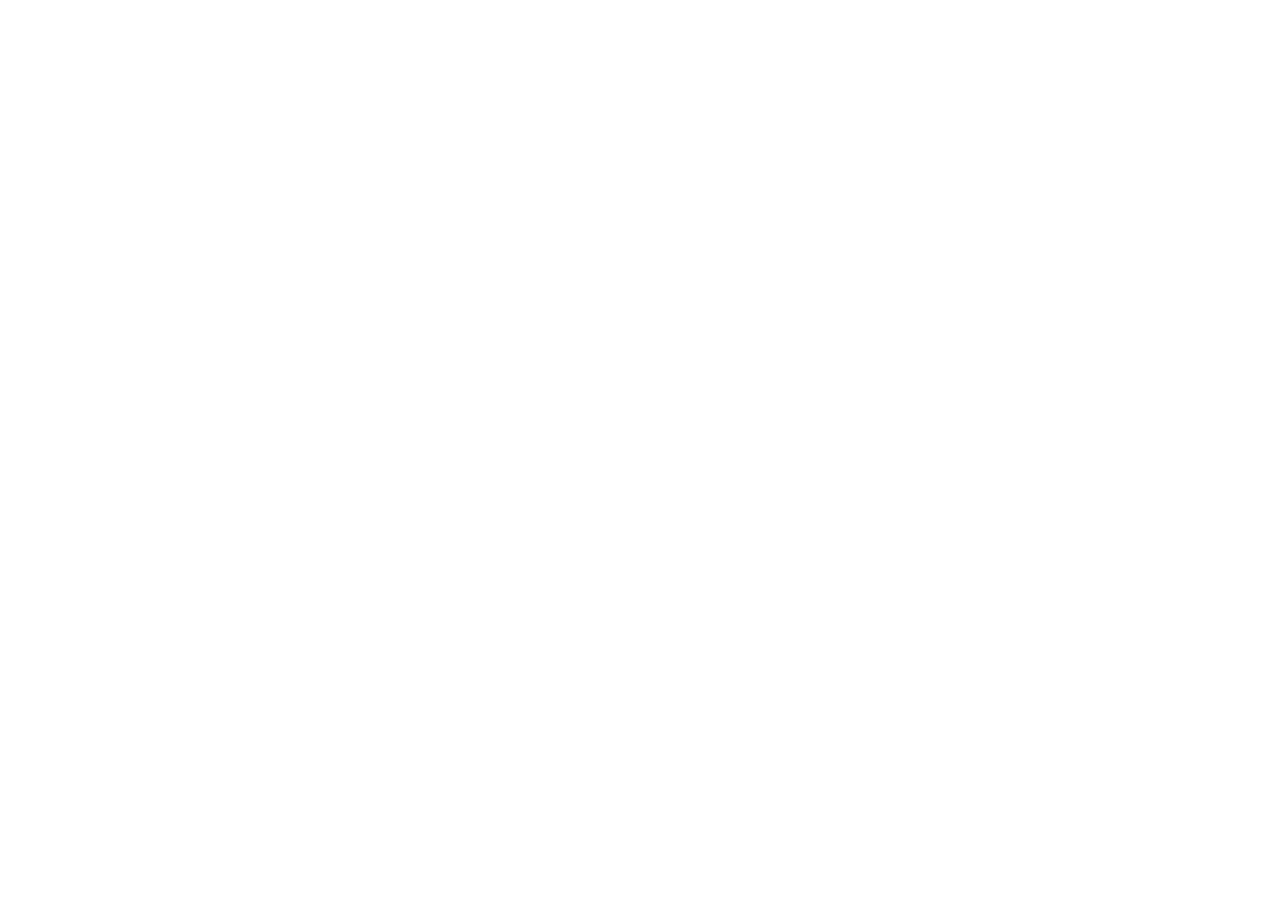
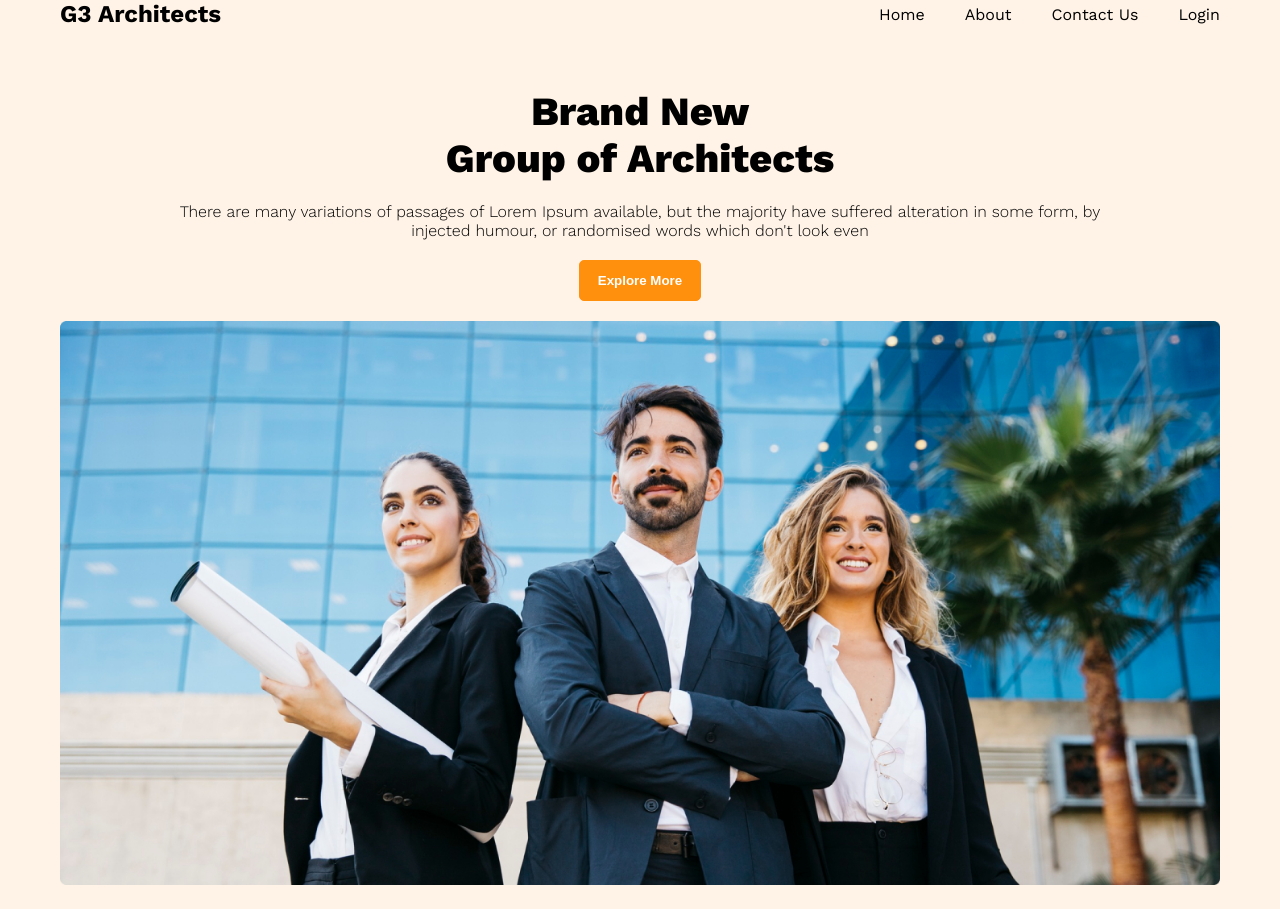
Before and after one commit to arabihasan/g3-arc, a plain HTML site: page index.html in a window 1280 px wide. Before the commit the page ends 800 px from the top, so only its background shows below. Drawn offline with nearby package versions, Linux system fonts and the light colour scheme.

Commit message:
header section done

```diff
--- a/index.html
+++ b/index.html
@@ -1,12 +1,59 @@
 <!DOCTYPE html>
 <html lang="en">
-<head>
-    <meta charset="UTF-8">
-    <meta name="viewport" content="width=device-width, initial-scale=1.0">
-    <link rel="stylesheet" href="style.css">
-    <title>Document</title>
-</head>
-<body>
+  <head>
+    <meta charset="UTF-8" />
+    <meta name="viewport" content="width=device-width, initial-scale=1.0" />
+    <link rel="preconnect" href="https://fonts.googleapis.com" />
+    <link rel="preconnect" href="https://fonts.gstatic.com" crossorigin />
+    <link
+      href="https://fonts.googleapis.com/css2?family=Work+Sans:ital,wght@0,100..900;1,100..900&display=swap"
+      rel="stylesheet"
+    />
+    <link
+      rel="shortcut icon"
+      href="images/icons/Logo favicon 218x218.avif"
+      type="image/x-icon"
+    />
+    <link rel="stylesheet" href="style.css" />
+    <title>G3 Architects</title>
+  </head>
+  <body class="work-sans-font">
+    <header>
+      <!-- navbar -->
+      <nav>
+        <div>
+          <h1>G3 Architects</h1>
+        </div>
+        <div>
+          <ul class="nav-list">
+            <li><a href="">Home</a></li>
+            <li><a href="">About</a></li>
+            <li><a href="">Contact Us</a></li>
+            <li><a href="">Login</a></li>
+          </ul>
+        </div>
+      </nav>
+      <!-- banner -->
+      <section class="banner">
+        <div class="banner-content">
+          <h1 class="ban-head">
+            Brand New <br />
+            Group of Architects
+          </h1>
+          <p class="ban-des">
+            There are many variations of passages of Lorem Ipsum available, but
+            the majority have suffered alteration in some form, by injected
+            humour, or randomised words which don't look even
+          </p>
+          <button class="btn btn1">Explore More</button>
+        </div>
+        <div class="ban-img">
+            <img class="img1" src="images/banner.png" alt="">
+        </div>
+      </section>
+    </header>
+    <main>
 
-</body>
+    </main>
+  </body>
 </html>
--- a/style.css
+++ b/style.css
@@ -0,0 +1,79 @@
+/* adding font */
+.work-sans-font {
+  font-family: "Work Sans", serif;
+  font-optical-sizing: auto;
+  font-style: normal;
+}
+*{
+    margin: 0;
+    padding: 0%;
+}
+/* navbar */
+nav{
+    display: flex;
+    justify-content: space-between;
+    align-items: center;
+    padding: 0 60px;
+}
+ul a{
+    text-decoration: none;
+    color: black;
+}
+.nav-list{
+    list-style: none;
+    display: flex;
+    gap: 40px;
+    align-items: center;
+}
+header{
+    background-color: #FFF3E7;
+}
+/* banner */
+.banner{
+    margin-top: 60px;
+    padding: 0 60px;
+}
+.banner-content{
+    text-align: center;
+    padding: 0 100px;
+    margin-bottom: 20px;
+}
+.ban-head{
+    margin-bottom: 20px;
+    font-weight: 800;
+    font-size: 40px;
+}
+.ban-des{
+    font-size: 16px;
+    font-weight: 300;
+    margin-bottom: 20px;
+}
+.btn{
+    padding: 12px 18px;
+    border: none;
+    border-radius: 5px;
+    display: inline block;
+    background-color: #FF900E;
+    color: white;
+    text-align: center;
+    font-weight: 600;
+    transition-duration: 0.3s;
+    cursor: pointer;
+}
+.btn1{
+    background-color: #FF900E;
+    border: 1px solid #FF900E;;
+    color: white;
+}
+.btn1:hover{
+    background-color: #FFF3E7;
+    border: 1px solid #FF900E;
+    color: black;
+}
+.img1{
+    width: 100%;
+    background-position:center;
+    background-repeat: no-repeat;
+    background: fixed;
+    margin-bottom: 20px;
+}
```
Also changed, not shown: images/icons/Logo favicon 218x218.avif (added).
